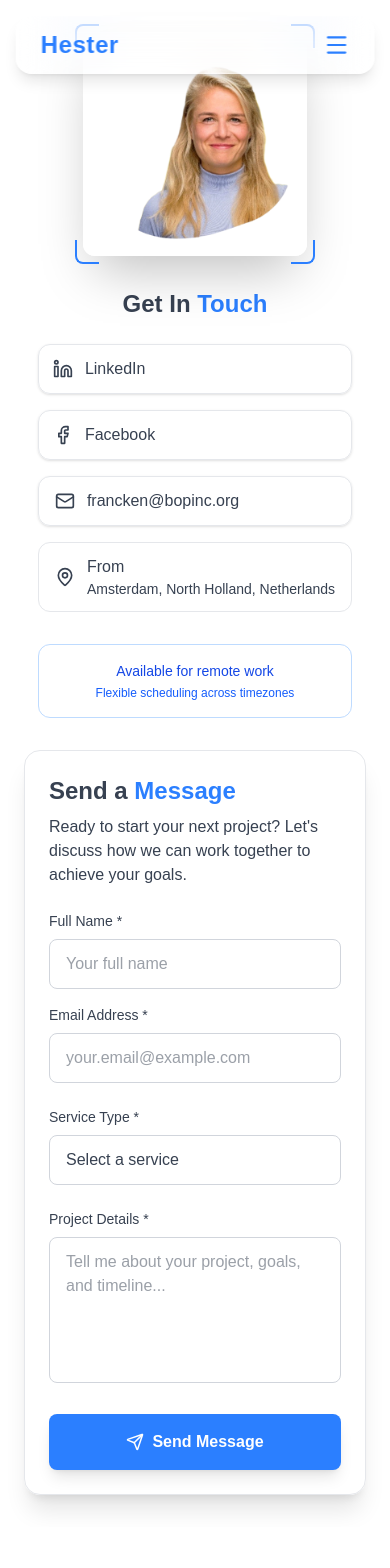
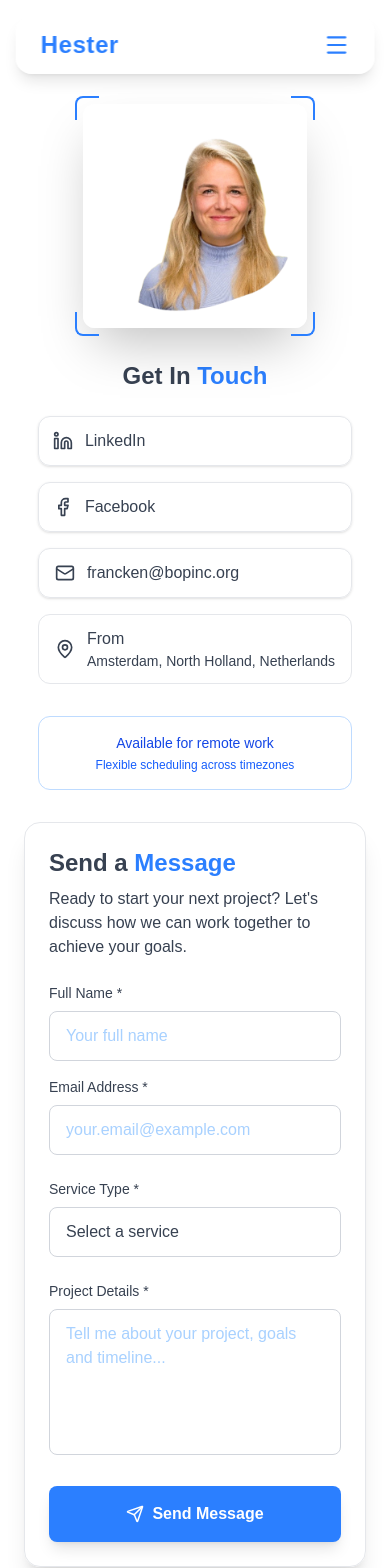
Before and after one commit to Namibra-Devs/hester-profile, a React (Vite) app in the folder hester/: page /contact in a window 390 px wide. Shown: the top 1568 px of the page. Before the commit the page ends 1527 px from the top, so only its background shows below. Built offline with nearby package versions, Linux system fonts and the light colour scheme.

Commit message:
contact page updated

```diff
--- a/hester/src/pages/About.jsx
+++ b/hester/src/pages/About.jsx
@@ -165,7 +165,7 @@ export default function About() {
               </motion.a>
 
               <motion.a
-                href="mailto:hester@example.com"
+                href="/contact"
                 className="flex items-center justify-center gap-2 px-5 py-2.5 text-blue-500 dark:text-blue-400 border border-blue-500 dark:border-blue-400 rounded-lg font-medium shadow-md hover:shadow-lg transition-all duration-300 text-sm"
                 whileHover={{ scale: 1.03, y: -1 }}
                 whileTap={{ scale: 0.98 }}
--- a/hester/src/pages/Contact.jsx
+++ b/hester/src/pages/Contact.jsx
@@ -47,7 +47,7 @@ export default function Contact() {
           transition={{ duration: 0.6 }}
         >
           {/* Profile Image */}
-          <div className="relative w-56 h-56 lg:w-80 lg:h-80 mb-8">
+          <div className="relative w-56 h-56 lg:w-80 lg:h-80 mb-8 mt-18 lg:mt-0">
             <img
               src="/images/profile1.png"
               alt="Hester Francken"
@@ -182,7 +182,7 @@ export default function Contact() {
                     value={formData.name}
                     onChange={handleChange}
                     required
-                    className="w-full px-4 py-3 border border-gray-300 dark:border-gray-600 rounded-lg focus:ring-2 focus:ring-blue-500 focus:border-blue-500  transition-all duration-300"
+                    className="w-full px-4 py-3 border text-blue-400 border-gray-300 dark:border-gray-600 rounded-lg focus:ring-2 focus:ring-blue-500 focus:border-blue-500  transition-all duration-300"
                     placeholder="Your full name"
                   />
                 </div>
@@ -198,7 +198,7 @@ export default function Contact() {
                     value={formData.email}
                     onChange={handleChange}
                     required
-                    className="w-full px-4 py-3 border border-gray-300 dark:border-gray-600 rounded-lg focus:ring-2 focus:ring-blue-500 focus:border-blue-500  transition-all duration-300"
+                    className="w-full px-4 py-3 text-blue-400 border border-gray-300 dark:border-gray-600 rounded-lg focus:ring-2 focus:ring-blue-500 focus:border-blue-500  transition-all duration-300"
                     placeholder="your.email@example.com"
                   />
                 </div>
@@ -246,8 +246,8 @@ export default function Contact() {
                   onChange={handleChange}
                   required
                   rows={5}
-                  className="w-full px-4 py-3 border border-gray-300 dark:border-gray-600 rounded-lg focus:ring-2 focus:ring-blue-500 focus:border-blue-500  transition-all duration-300 resize-none"
-                  placeholder="Tell me about your project, goals, and timeline..."
+                  className="w-full px-4 py-3 text-blue-400 border border-gray-300 dark:border-gray-600 rounded-lg focus:ring-2 focus:ring-blue-500 focus:border-blue-500  transition-all duration-300 resize-none"
+                  placeholder="Tell me about your project, goals and timeline..."
                 />
               </motion.div>
 
--- a/hester/src/pages/Resume.jsx
+++ b/hester/src/pages/Resume.jsx
@@ -80,7 +80,7 @@ export default function Resume() {
             transition={{ delay: 0.8, duration: 0.6 }}
           >
             <motion.a
-              href="mailto:hester@example.com"
+              href="/contact"
               className="flex-1 flex items-center justify-center gap-2 px-4 py-2.5 bg-blue-500 hover:bg-blue-600 text-white rounded-lg font-medium shadow-md hover:shadow-lg transition-all duration-300 text-sm text-center"
               whileHover={{ scale: 1.02, y: -1 }}
             >
```
